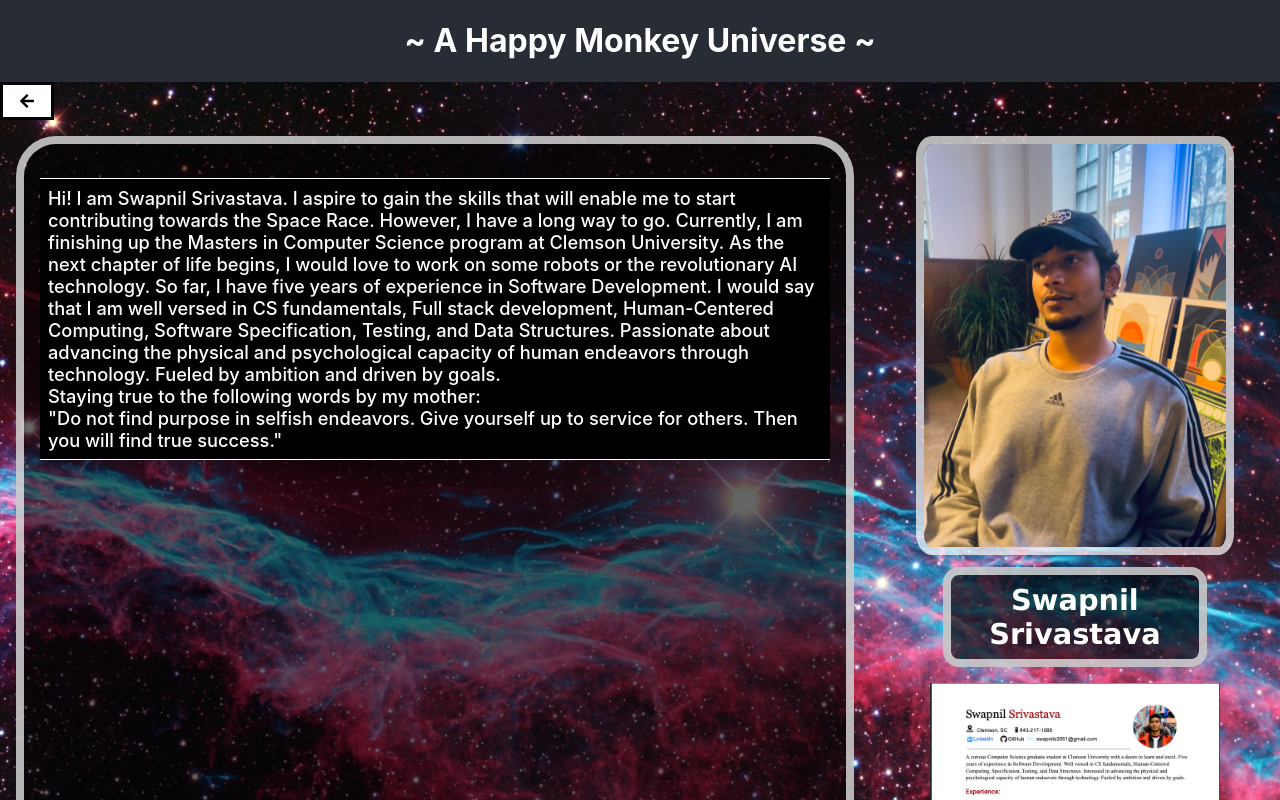
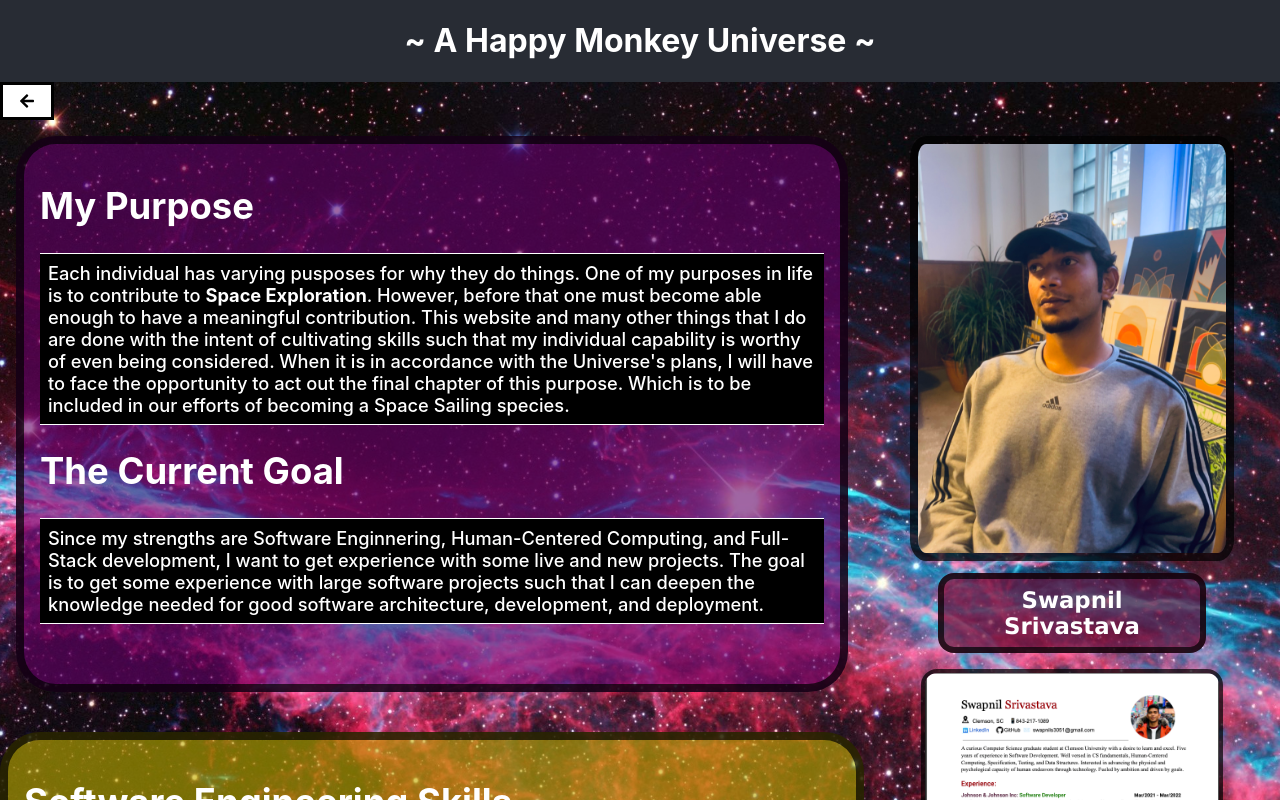
Before and after one commit to swapnil1198s/portfolio, a React (Create React App) app: page / in a window 1280 px wide. Both pictures are taken after a click on the element "Click here to learn about me and my background". Shown: the top 800 px of the page. Built offline with nearby package versions, Linux system fonts and the light colour scheme.

Commit message:
minor additions and edits

```diff
--- a/src/Javascript/About.js
+++ b/src/Javascript/About.js
@@ -17,21 +17,39 @@ function About({setState}){
                 <div ></div>
                 <div className="my-line"></div>
             </div> */}
-            <div className="about_body" >
-                <div className="home_btn" onClick={()=>setState('home')}>
+            <div className="home_btn" onClick={()=>setState('home')}>
                     <FaArrowLeft/>
                 </div>
+            <div className="about_body" >
+
                 <div className="background">
-                    <div className="bg_text">
-                        <p>Hi! I am Swapnil Srivastava. I aspire to gain the skills that will enable me to start contributing towards the Space Race.
-                        However, I have a long way to go. Currently, I am finishing up the Masters in Computer Science program at Clemson University.
-                        As the next chapter of life begins, I would love to work on some robots or the revolutionary AI technology.
-                        So far, I have five years of experience in Software Development. I would say that I am well versed in CS fundamentals, Full stack development,
-                        Human-Centered Computing, Software Specification, Testing, and Data Structures. Passionate about advancing the physical and psychological capacity of human endeavors through technology.
-                        Fueled by ambition and driven by goals.<br/> Staying true to the following words by my mother:<br/>
-                        "Do not find purpose in selfish endeavors. Give yourself up to service for others. Then you will find true success."
-                        </p>
+                    <div className="words">
+                        <div className="bg_text_cont">
+                            <div className="bg_text">
+                                <h1 className="bg_headings">My Purpose</h1>
+                                <p>
+                                    Each individual has varying pusposes for why they do things. One of my purposes in life is to contribute
+                                    to <b>Space Exploration</b>. However, before that one must become able enough to have a meaningful contribution.
+                                    This website and many other things that I do are done with the intent of cultivating skills such that my individual capability is worthy of even being considered.
+                                    When it is in accordance with the Universe's plans, I will have to face the opportunity to act out the final chapter of this purpose.
+                                    Which is to be included in our efforts of becoming a Space Sailing species.
+                                </p>
+                                <h1 className="bg_headings">The Current Goal</h1>
+                                <p>
+                                    Since my strengths are Software Enginnering, Human-Centered Computing, and Full-Stack development, I want to get experience with some live and new projects.
+                                    The goal is to get some experience with large software projects such that I can deepen the knowledge needed for
+                                    good software architecture, development, and deployment.
+                                </p>
+                            </div>
+                        </div>
+                        <div className="se_cont">
+                            <div className="se_skills">
+                                <h1 className="bg_headings">Software Engineering Skills</h1>
+                            </div>
+                        </div>
                     </div>
+
+
                     <div className="pic_cont">
                         <img className="bg_pic" src={profile_pic}/>
                         <div className="name">
@@ -45,9 +63,6 @@ function About({setState}){
                         </div>
                     </div>
                 </div>
-                <div className="resources">
-
-                </div>
             </div>
         </div>
     );
--- a/src/Javascript/IntroText.js
+++ b/src/Javascript/IntroText.js
@@ -9,6 +9,7 @@ function IntroText(){
                     Welcome to the Happy Monkey Universe! Here you can find a collection of creative and
                     professional work done by the monkey that created this website. You can read poems,
                     play games, learn about interesting topics, or browse an assortment of handcrafted software.
+                    Learn more about me by clicking the button below.
                 </p>
             </div>
         </div>
--- a/src/Stylesheets/About.css
+++ b/src/Stylesheets/About.css
@@ -1,3 +1,6 @@
+.words{
+    width: 80%;
+}
 .about_heading{
     display: flex;
     justify-content: center;
@@ -15,12 +18,15 @@
     background-color: rgb(18, 18, 18);
 }
 
-.about_body{
-    width: auto;
+.about_container{
     background-image: url('../images/about_uni_bg.jpeg');
     background-repeat: none;
     background-size: cover;
     background-position: center;
+}
+.about_body{
+    width: auto;
+    display: flex;
 }
 
 .home_btn{
@@ -34,6 +40,10 @@
     width: 4vh;
 }
 
+.home_btn:hover{
+    background-color: skyblue;
+}
+
 .home_btn p{
     font-size: 2vh;
 }
@@ -42,17 +52,25 @@
     display: flex;
     justify-content: center;
     width: auto;
+    padding: auto;
 }
-.bg_text{
-    color: white;
-    background-color: rgba(0, 0, 0, 0.6);
+
+.bg_text_cont{
+    flex: 1;
+    background-color: rgba(102, 0, 109, 0.6);
     margin: 2vh;
     padding: 2vh;
     font-size: calc(8px + 0.8vw);
     font-weight:550;
-    border: 1vh solid rgba(255, 255, 255, 0.7);
+    border: 1vh solid rgba(0, 0, 0, 0.7);
     border-radius: 5vh;
     text-align: left;
+    height: 50%;
+}
+.bg_text{
+    color: white;
+    overflow: scroll;
+    height: 100%;
 }
 
 .bg_text p{
@@ -70,23 +88,23 @@
 .bg_pic{
     max-width: 80%;
     max-height: 100%;
-    border: 1vh solid rgba(255, 255, 255, 0.7);
+    border: 1vh solid rgba(0, 0, 0, 0.7);
     border-radius: 5%;
 }
 .name{
     display: flex;
     justify-content: center;
-    background-color:rgba(0, 0, 0, 0.65);
+    background-color:rgba(111, 8, 49, 0.675);
     margin: 1vh 15%;
     max-width: 80%;
     padding: 1vh;
-    border: 1vh solid rgba(255, 255, 255, 0.7);
+    border: 0.8vh solid rgba(0, 0, 0, 0.7);
     border-radius: 2vh;
 }
 .name p{
     margin: 0;
-    font-size: calc(16px + 1vw);
-    font-weight: bolder;
+    font-size: calc(10px + 1vw);
+    font-weight: bold;
     font-family:'Lucida Sans' ;
     color: white;
     padding: 0vh;
@@ -97,7 +115,40 @@
     color:white;
     padding: 1vh;
     font-weight: bold;
+
 }
 .resume img{
     width: 80%;
+    border: 0.5vh solid rgba(0, 0, 0, 0.7);
+    border-radius: 2vh;
 }
+
+.bg_text::-webkit-scrollbar {
+    width: 2px;
+    background-color: transparent;
+}
+
+.bg_text::-webkit-scrollbar-thumb {
+
+    background-color: white;
+    border-radius: 3vh;
+}
+
+.bg_text::-webkit-scrollbar-track {
+    background-color: transparent;
+}
+.bg_text::-webkit-scrollbar-corner {
+    background-color: transparent;
+}
+
+.se_cont{
+    background-color: rgba(195, 178, 0, 0.6);
+    margin: 5vh 0vh;
+    padding: 2vh;
+    font-size: calc(8px + 0.8vw);
+    font-weight:550;
+    border: 1vh solid rgba(0, 0, 0, 0.7);
+    border-radius: 5vh;
+    text-align: left;
+    color: white;
+}
--- a/src/Stylesheets/BioLink.css
+++ b/src/Stylesheets/BioLink.css
@@ -13,6 +13,11 @@
     cursor: pointer;
 }
 
+.link:hover{
+    background-color:skyblue;
+}
+
+
 .link h3 {
     margin: 1vh;
     color: white;
--- a/src/Stylesheets/IntroText.css
+++ b/src/Stylesheets/IntroText.css
@@ -1,12 +1,17 @@
 .intro_text{
     width: 45%;
     margin: 3vh auto;
-    padding: 1px;
+    padding: 1vh;
     background-color: rgba(0, 0, 0, 0.71);
     border: 1vh black solid;
     border-radius: 2vh;
     color: white;
     font-weight: 550;
+}
+
+.intro_text:hover{
+    background-color:skyblue;
+    color: black;
 }
 
 .intro_text p{
```
